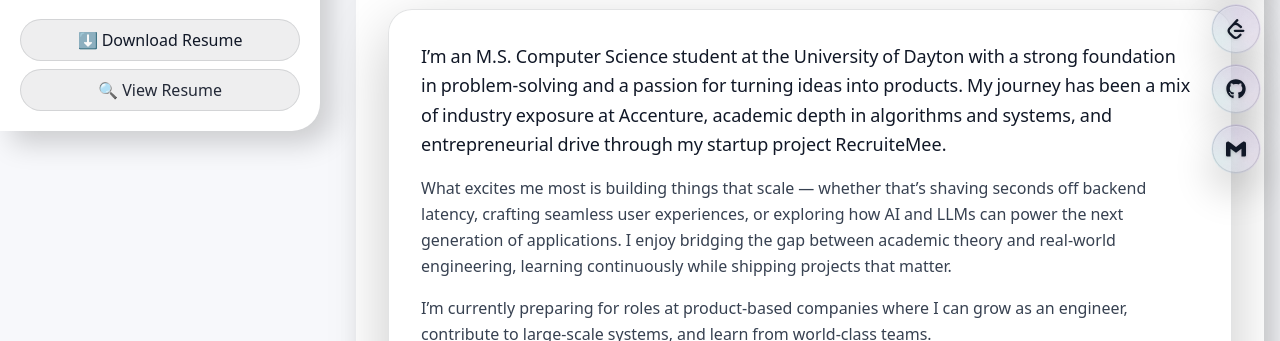
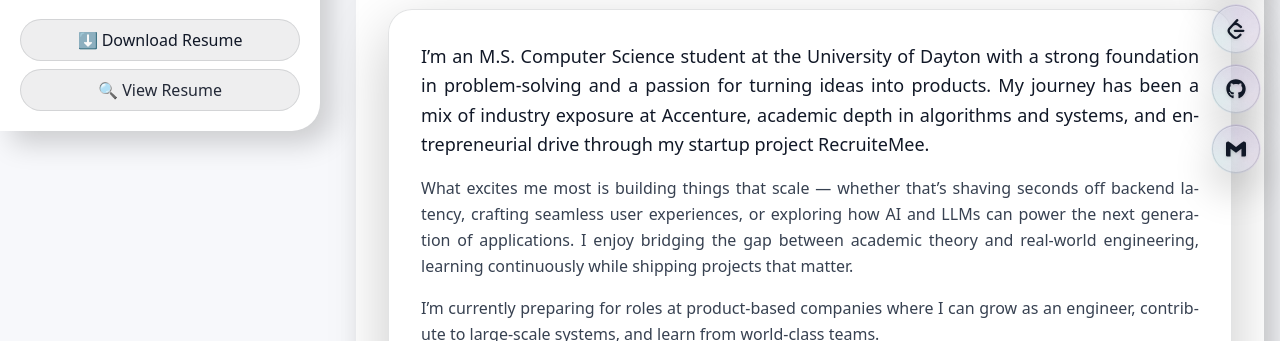
Before and after one commit to dskr1234/Client_Portfolio, a React (Vite) app in the folder client/: page / in a window 1280 px wide. Shown: the part 611-952 px from the top of the page. Built offline with nearby package versions, Linux system fonts and the light colour scheme; no server answers.

Commit message:
Update About.jsx

```diff
--- a/client/src/components/About.jsx
+++ b/client/src/components/About.jsx
@@ -4,10 +4,10 @@
 import { motion } from "framer-motion";
 import {
   GaugeCircle, Layers, ShieldCheck, TrendingUp,
-  Briefcase, Globe2, Zap, Users, Rocket, Lightbulb // <- added Lightbulb
+  Briefcase, Globe2, Zap, Users, Rocket, Lightbulb
 } from "lucide-react";
 
-/* Word-by-word reveal */
+/* Word-by-word reveal (now allows justified paragraphs) */
 const WordByWord = ({ text, className = "" }) => {
   const words = text.split(" ");
   const container = { hidden: {}, show: { transition: { staggerChildren: 0.05 } } };
@@ -21,8 +21,8 @@
       className={className}
     >
       {words.map((w, i) => (
-        <motion.span key={i} variants={child} className="inline-block mr-1">
-          {w}
+        <motion.span key={i} variants={child} className="inline">
+          {w}{" "}
         </motion.span>
       ))}
     </motion.span>
@@ -65,15 +65,15 @@
             transition={{ duration: 0.55 }}
             className="card-neo rounded-[24px] p-6 md:p-8 space-y-6"
           >
-            {/* Intro text */}
+            {/* Intro text (JUSTIFIED) */}
             <div className="space-y-4">
-              <p className="text-lg leading-relaxed text-[var(--text)]">
+              <p className="text-lg leading-relaxed text-[var(--text)] md:text-justify text-pretty hyphens-auto">
                 <WordByWord text="I’m an M.S. Computer Science student at the University of Dayton with a strong foundation in problem-solving and a passion for turning ideas into products. My journey has been a mix of industry exposure at Accenture, academic depth in algorithms and systems, and entrepreneurial drive through my startup project RecruiteMee." />
               </p>
-              <p className="text-[var(--text-muted)] leading-relaxed">
+              <p className="text-[var(--text-muted)] leading-relaxed md:text-justify text-pretty hyphens-auto">
                 <WordByWord text="What excites me most is building things that scale — whether that’s shaving seconds off backend latency, crafting seamless user experiences, or exploring how AI and LLMs can power the next generation of applications. I enjoy bridging the gap between academic theory and real-world engineering, learning continuously while shipping projects that matter." />
               </p>
-              <p className="text-[var(--text-muted)] leading-relaxed">
+              <p className="text-[var(--text-muted)] leading-relaxed md:text-justify text-pretty hyphens-auto">
                 <WordByWord text="I’m currently preparing for roles at product-based companies where I can grow as an engineer, contribute to large-scale systems, and learn from world-class teams." />
               </p>
             </div>
```
